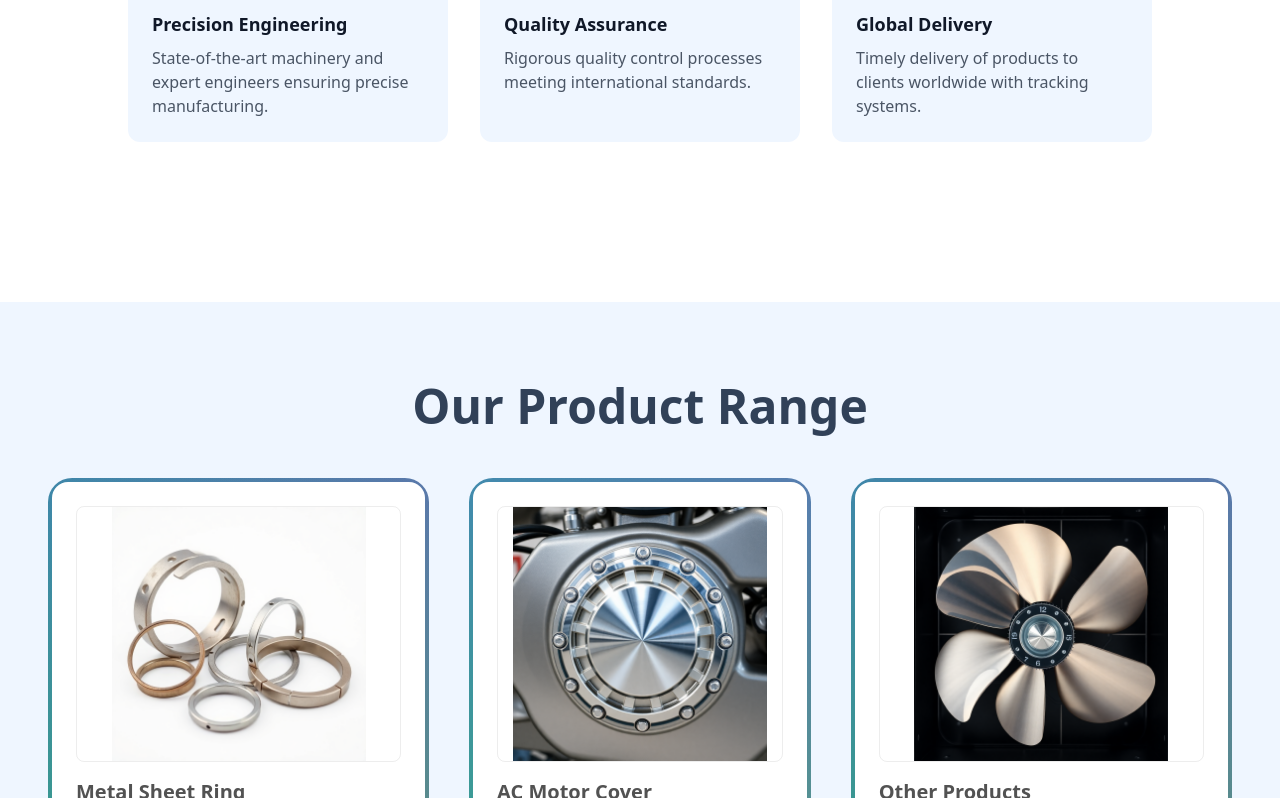
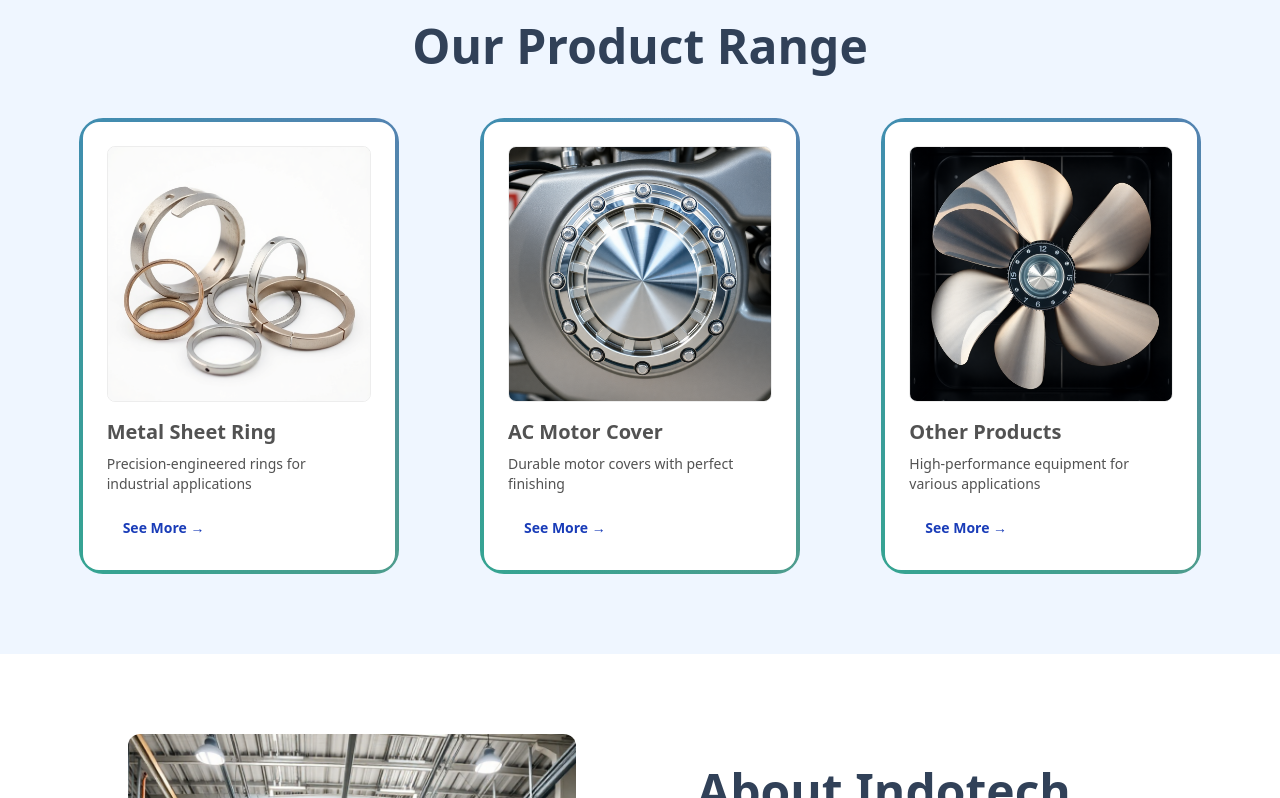
Before and after one commit to RiyaMehta16/indotech, a React (Vite) app: page / in a window 1280 px wide. Shown: the part 2602-3400 px from the top of the page. Built offline with nearby package versions, Linux system fonts and the light colour scheme.

Commit message:
again corrected web layout

```diff
--- a/src/components/ProductRangeCards.jsx
+++ b/src/components/ProductRangeCards.jsx
@@ -11,7 +11,7 @@ const ProductCard = ({ product }) => {
       <img
         src={product.image}
         alt={product.title}
-        className="w-full h-48 sm:h-64 object-contain max-md:object-cover rounded-lg border border-neutral-600/10"
+        className="w-full h-48 sm:h-64 object-cover max-md:object-cover rounded-lg border border-neutral-600/10"
       />
 
       <p className="text-lg sm:text-xl text-neutral-600 font-semibold mt-4 mb-2 dark:text-neutral-200">
--- a/src/components/sections/ManufacturingSection.jsx
+++ b/src/components/sections/ManufacturingSection.jsx
@@ -26,7 +26,7 @@ const ManufacturingSection = () => {
   ];
 
   return (
-    <div className="mt-20 mb-32 max-sm:-translate-y-20 max-sm:mb-16">
+    <div className=" mb-32 max-sm:-translate-y-20 max-sm:mb-16">
       <HeadingForSections
         title="Our Manufacturing Excellence"
         text="We are committed to providing the best manufacturing experience to our vendors and partners across the globe with complete quality standards."
--- a/src/components/sections/ProductRangeSection.jsx
+++ b/src/components/sections/ProductRangeSection.jsx
@@ -36,7 +36,10 @@ const ProductRangeSection = () => {
         <div className="w-full max-w-screen-xl mx-auto mt-10">
           <div className="grid gap-5 sm:grid-cols-2 lg:grid-cols-3 max-sm:grid-cols-1 place-items-center">
             {products.map((product) => (
-              <div key={product.id} className={`flex justify-center w-full `}>
+              <div
+                key={product.id}
+                className={`flex justify-center w-full max-w-80 `}
+              >
                 <ProductCard product={product} />
               </div>
             ))}
--- a/src/components/sections/ProductsParallax.jsx
+++ b/src/components/sections/ProductsParallax.jsx
@@ -50,7 +50,7 @@ export const ProductsParallax = ({ products }) => {
   return (
     <div
       ref={ref}
-      className="h-[280vh] -z-10 max-lg:h-[250vh] max-lg:py-20 max-md:h-[180vh] max-sm:h-[130vh] max-md:py-5 max-md:translate-y-20 py-40 overflow-hidden antialiased relative flex flex-col self-auto [perspective:1000px] [transform-style:preserve-3d]"
+      className="h-[245vh]  max-lg:h-[250vh] max-lg:py-20 max-md:h-[180vh] max-sm:h-[130vh] max-md:py-5 max-md:translate-y-20 py-40 overflow-hidden antialiased relative flex flex-col self-auto [perspective:1000px] [transform-style:preserve-3d]"
     >
       <Header className="mt-32" />
       <motion.div
```
